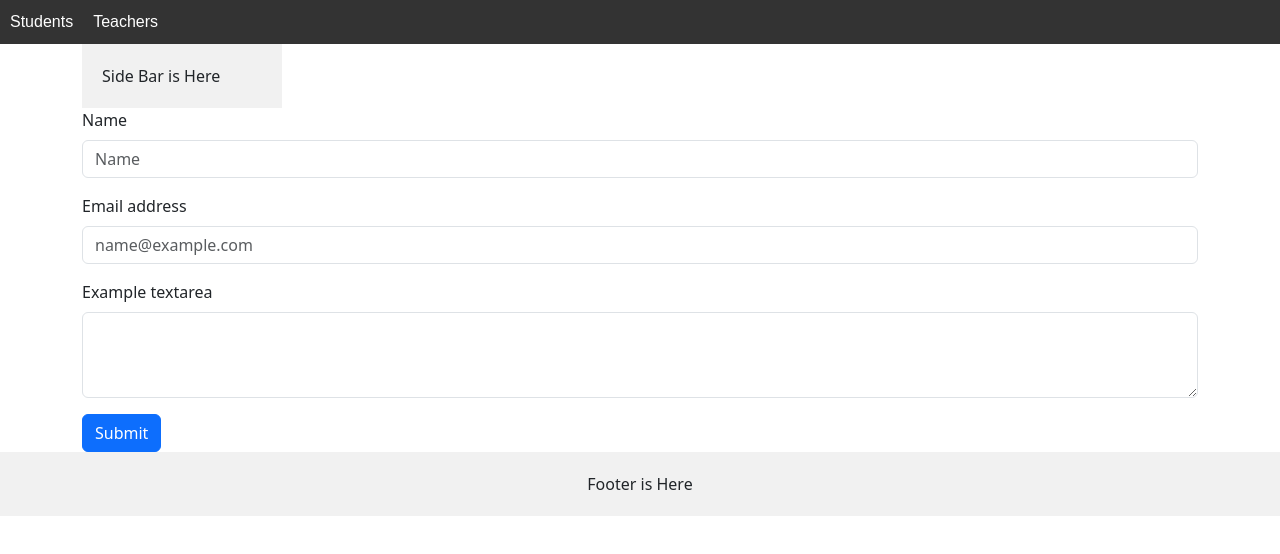
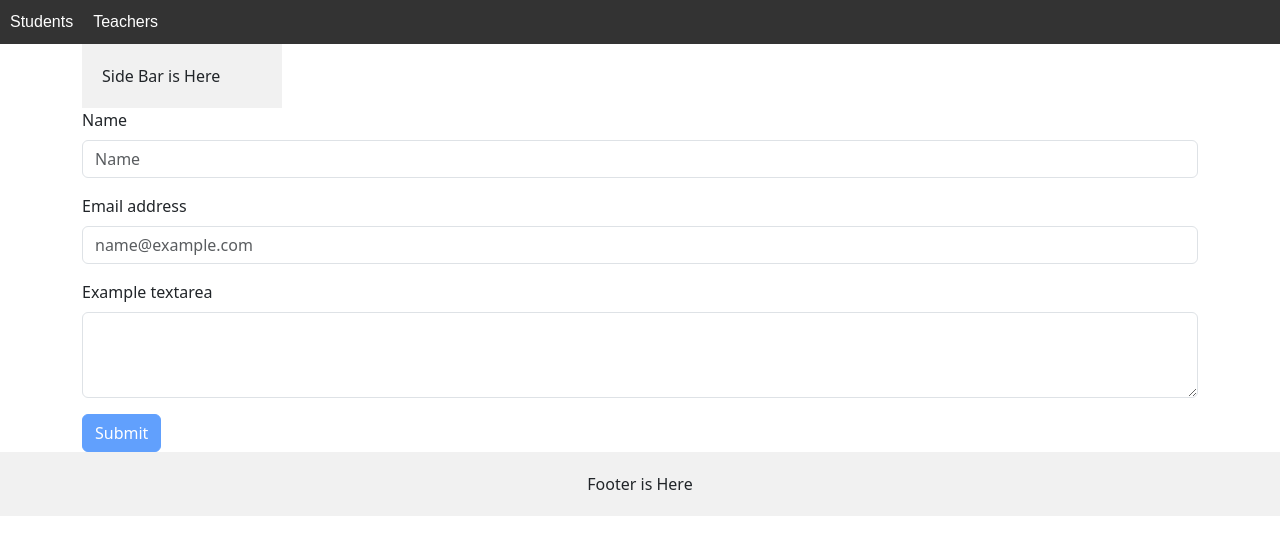
Before and after one commit to alaminsahed/angular-course, an Angular app: page /form-example/template-form in a window 1280 px wide. Shown: the top 554 px of the page. Built offline with nearby package versions, Linux system fonts and the light colour scheme.

Commit message:
feat: ng submit and disable button

```diff
--- a/src/app/form-example/template-example/template-example.component.html
+++ b/src/app/form-example/template-example/template-example.component.html
@@ -1,5 +1,5 @@
 <div class="container">
-  <form #f="ngForm" (submit)="onSubmit(f)">
+  <form #f="ngForm" (ngSubmit)="onSubmit(f)">
     <div class="mb-3">
       <label for="exampleFormControlInput1" class="form-label">Name</label>
       <input
@@ -42,7 +42,9 @@
         ngModel
       ></textarea>
     </div>
-    <button type="submit" class="btn btn-primary">Submit</button>
+    <button type="submit" class="btn btn-primary" [disabled]="f.invalid">
+      Submit
+    </button>
   </form>
 </div>
 
--- a/src/app/form-example/template-example/template-example.component.ts
+++ b/src/app/form-example/template-example/template-example.component.ts
@@ -10,7 +10,7 @@
   constructor() {}
 
   onSubmit(f: NgForm) {
-    console.log(f);
+    console.log(f.value);
   }
 
   onChange(f: NgControl) {
```
